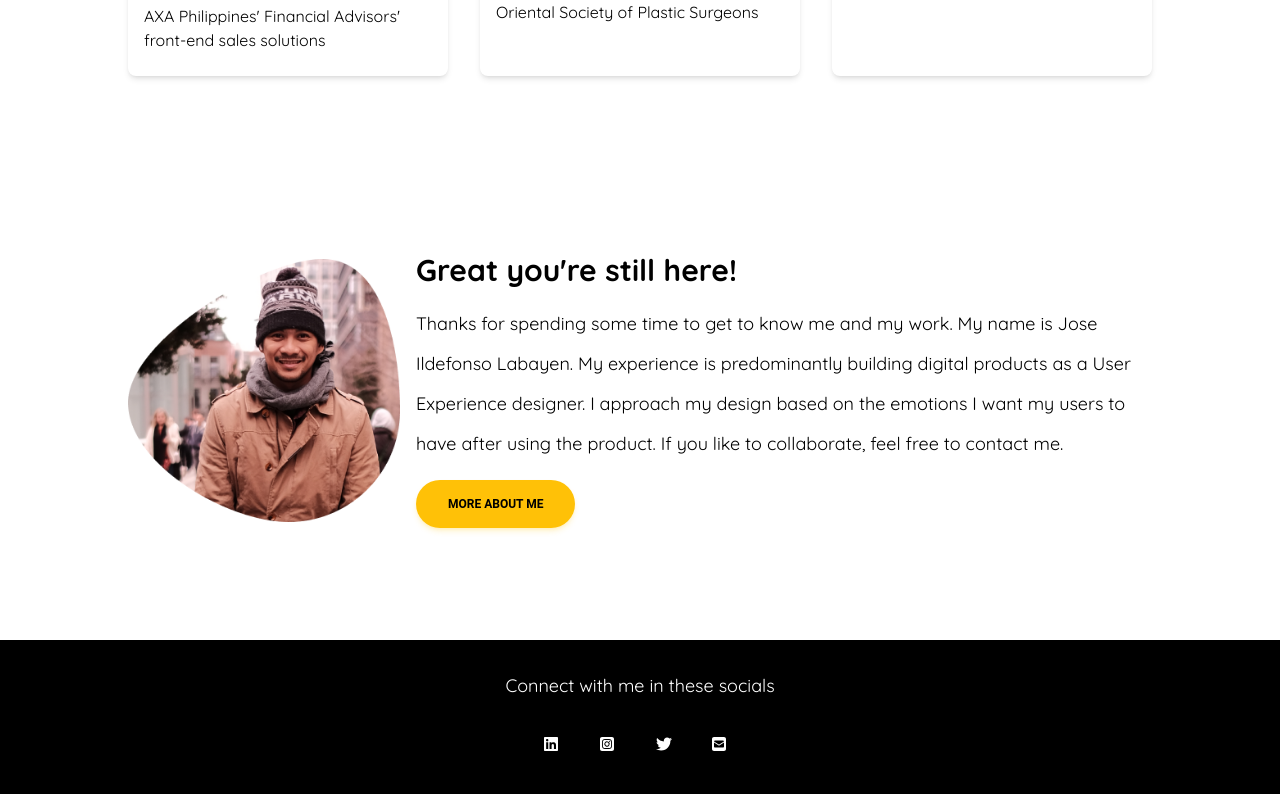
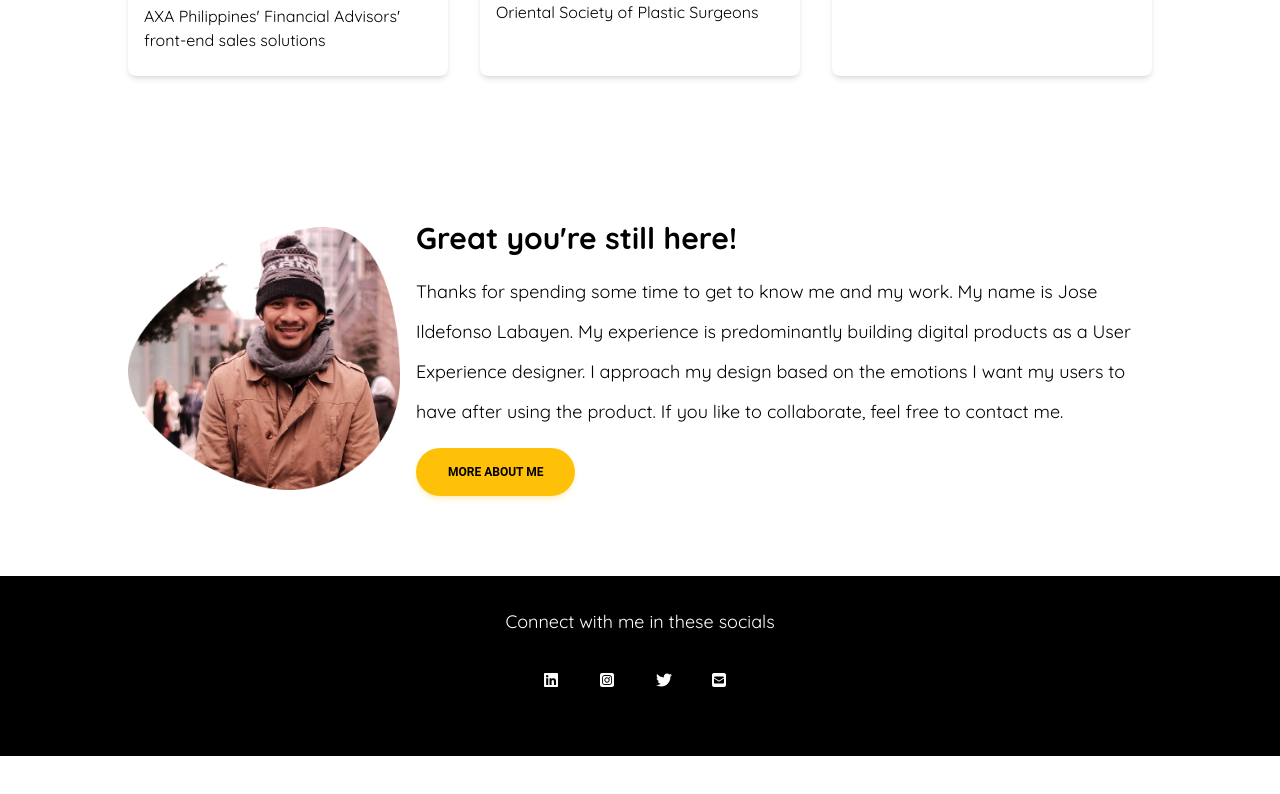
Before and after one commit to boggslabayen/boggsweb2024, a Next.js app: page / in a window 1280 px wide. Shown: the part 1427-2221 px from the top of the page. After the commit the page ends 2183 px from the top, so only its background shows below. Built offline with nearby package versions, Linux system fonts and the light colour scheme.

Commit message:
Pages for pasashero

```diff
--- a/app/components/ui/Navbar.tsx
+++ b/app/components/ui/Navbar.tsx
@@ -35,7 +35,7 @@ export default function StickyNavbar() {
             </h1>
           </Link>
 
-          <div className="flex hidden md:block">
+          <div className="flex md:block">
             <Link
               href="/"
               className={`${quickSand.className} px-4 text-black hover:text-amber-500 text-lg font-normal hover:font-black md:pl-8`}
--- a/app/page.tsx
+++ b/app/page.tsx
@@ -49,7 +49,7 @@ export default function Home() {
         <WorkThumb />
       </div>
 
-      <div className="py-16 md:px-32 px-8 py-24">
+      <div className="py-16 md:px-32 px-8">
         <div className="flex-row md:flex gap-4 justify-center place-items-center">
           <div className="px-16 py-4 md:px-0 md:py-0">
             <Image
```
